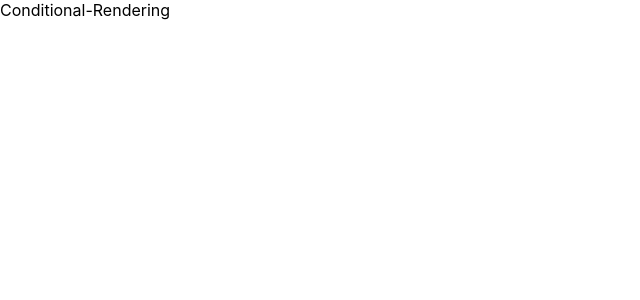
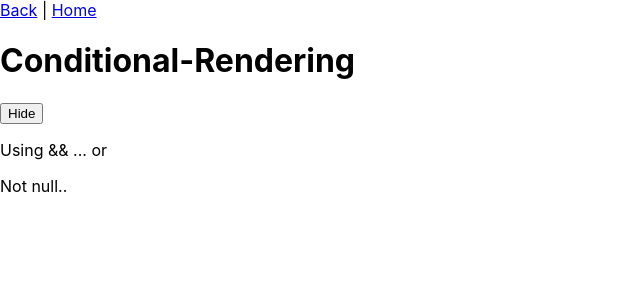
Before and after one commit to Sam-McCathie/react-js, a React (Create React App) app: page /state/conditional-rendering in a window 1280 px wide. Shown: the top 300 px of the page, without its empty margins (0-640 px from the left). Built offline with nearby package versions, Linux system fonts and the light colour scheme.

Commit message:
Conditional rendering simple methods

```diff
--- a/src/topics/state/Conditional-Rendering.js
+++ b/src/topics/state/Conditional-Rendering.js
@@ -1,7 +1,23 @@
-import React from "react";
+import React, {useState} from "react";
+import {Link} from "react-router-dom";
 
 const ConditionalRendering = () => {
-  return <div>Conditional-Rendering</div>;
+  const [toggle, setToggle] = useState(true);
+
+  const handleToggle = () => {
+    // if true => false && if false => true
+    setToggle(!toggle);
+  };
+
+  return (
+    <div>
+      <Link to="/state">Back</Link> | <Link to="/">Home</Link>
+      <h1>Conditional-Rendering</h1>
+      <button onClick={handleToggle}>{toggle ? "Hide" : "Show"}</button>
+      {toggle && <p>Using && ... or</p>}
+      {toggle ? <p>Not null..</p> : null}
+    </div>
+  );
 };
 
 export default ConditionalRendering;
--- a/src/topics/state/Updating.js
+++ b/src/topics/state/Updating.js
@@ -34,7 +34,7 @@ const Updating = () => {
 
   return (
     <div>
-      <Link to={"/state"}>Back</Link> <Link to={"/"}>Home</Link>
+      <Link to={"/state"}>Back</Link> | <Link to={"/"}>Home</Link>
       <h1>Updating State</h1>
       <p>View code for method..</p>
       <div style={{display: "flex"}}>
```
